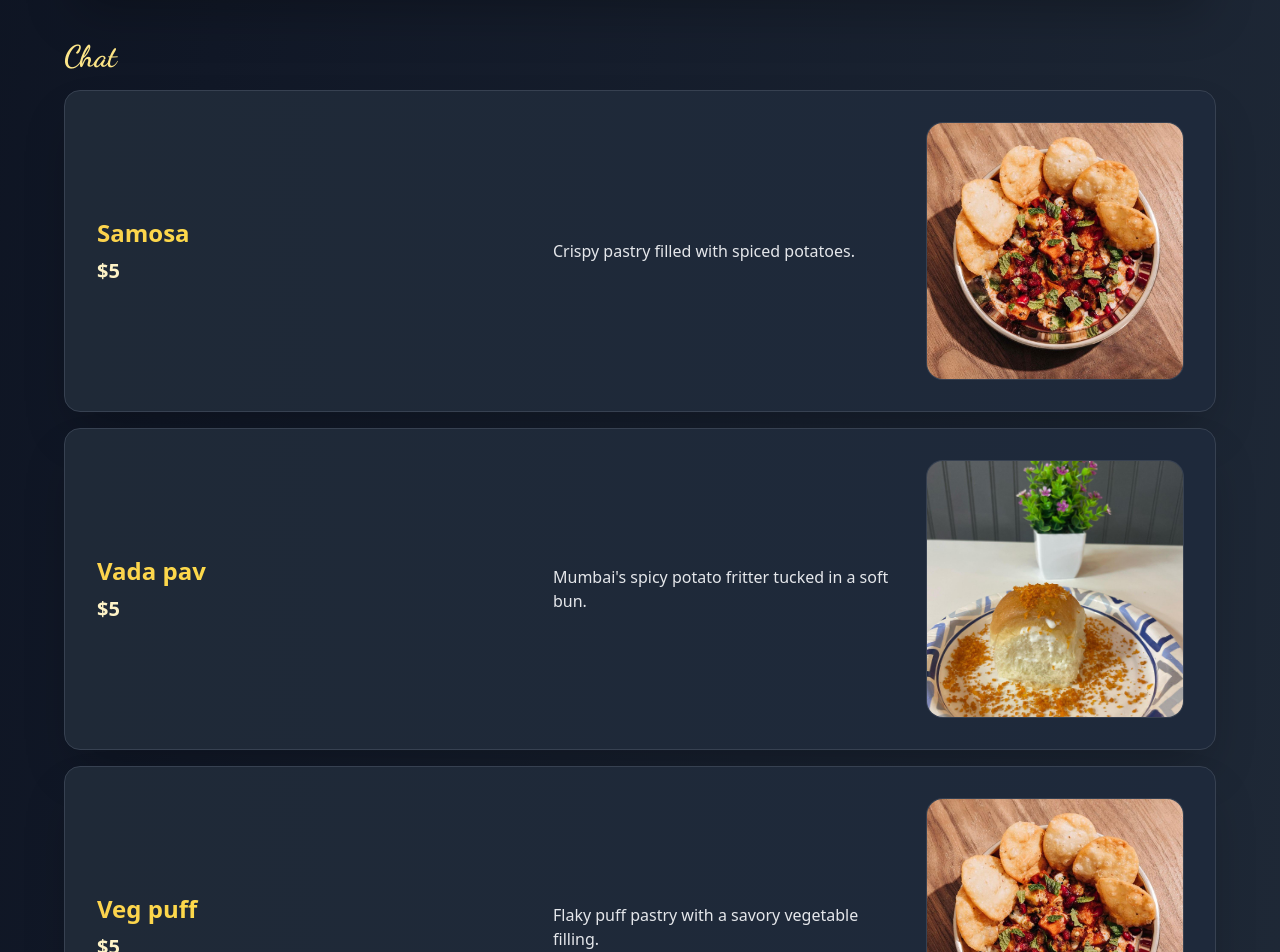
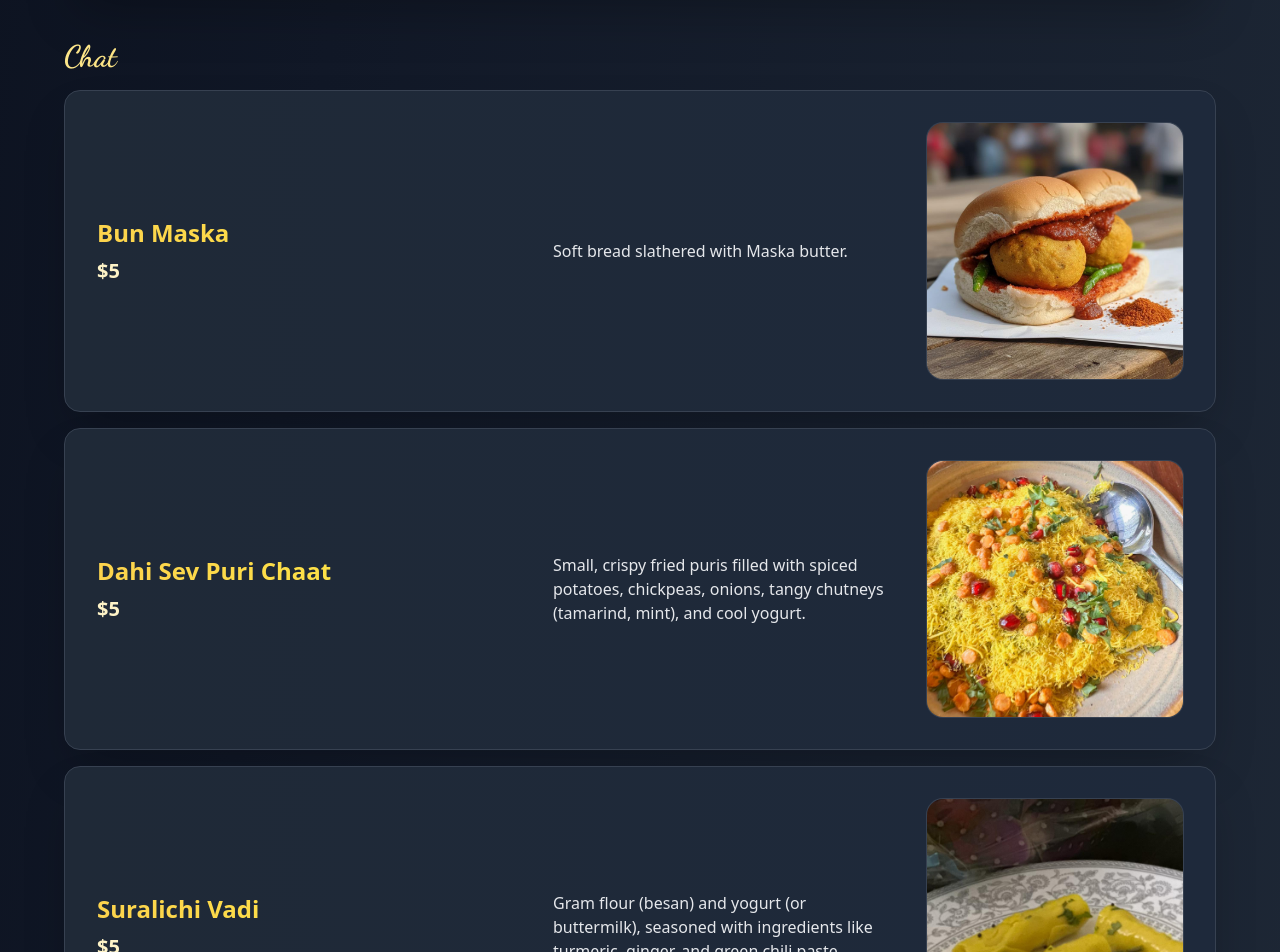
Before and after one commit to Roshang06/Seema-Official-Website, a Next.js app: page /menu in a window 1280 px wide. Shown: the part 7120-8072 px from the top of the page. Built offline with nearby package versions, Linux system fonts and the light colour scheme.

Commit message:
added images
added images

```diff
--- a/src/app/menu/page.jsx
+++ b/src/app/menu/page.jsx
@@ -65,6 +65,9 @@ const MENU = [
   {
     section: "Chat",
     items: [
+  { name: "Bun Maska", description: "Soft bread slathered with Maska butter.", img: "/bun_maska.jpg" , price: "$5" },
+  { name: "Dahi Sev Puri Chaat", description: "Small, crispy fried puris filled with spiced potatoes, chickpeas, onions, tangy chutneys (tamarind, mint), and cool yogurt.", img: "/Dahi_sev_puri_chaat.jpg" , price: "$5" },
+  { name: "Suralichi Vadi", description: "Gram flour (besan) and yogurt (or buttermilk), seasoned with ingredients like turmeric, ginger, and green chili paste.", img: "/Suralichi_Vadi.jpg" , price: "$5" },
   { name: "Samosa", description: "Crispy pastry filled with spiced potatoes.", img: "/placeholder_food_image.jpg" , price: "$5"},
   { name: "Vada pav", description: "Mumbai's spicy potato fritter tucked in a soft bun.", img: "/vada_pav.jpg" , price: "$5" },
   { name: "Veg puff", description: "Flaky puff pastry with a savory vegetable filling.", img: "/placeholder_food_image.jpg" , price: "$5" },
--- a/src/components/Hero.jsx
+++ b/src/components/Hero.jsx
@@ -32,9 +32,7 @@ export default function Hero() {
           <Link
             href="/menu"
             onClick={() => window.scrollTo({ top: 0, behavior: "smooth" })}
-            className="bg-blue-600 text-white px-6 py-3 rounded-lg
-              transition-transform duration-300 ease-in-out
-              hover:-translate-y-1 hover:shadow-lg hover:bg-blue-700"
+            className="bg-blue-600 text-white px-6 py-3 rounded-lg transition-transform duration-300 ease-in-out hover:-translate-y-1 hover:shadow-lg hover:bg-blue-700"
           >
             View Our Menu
           </Link>
```
